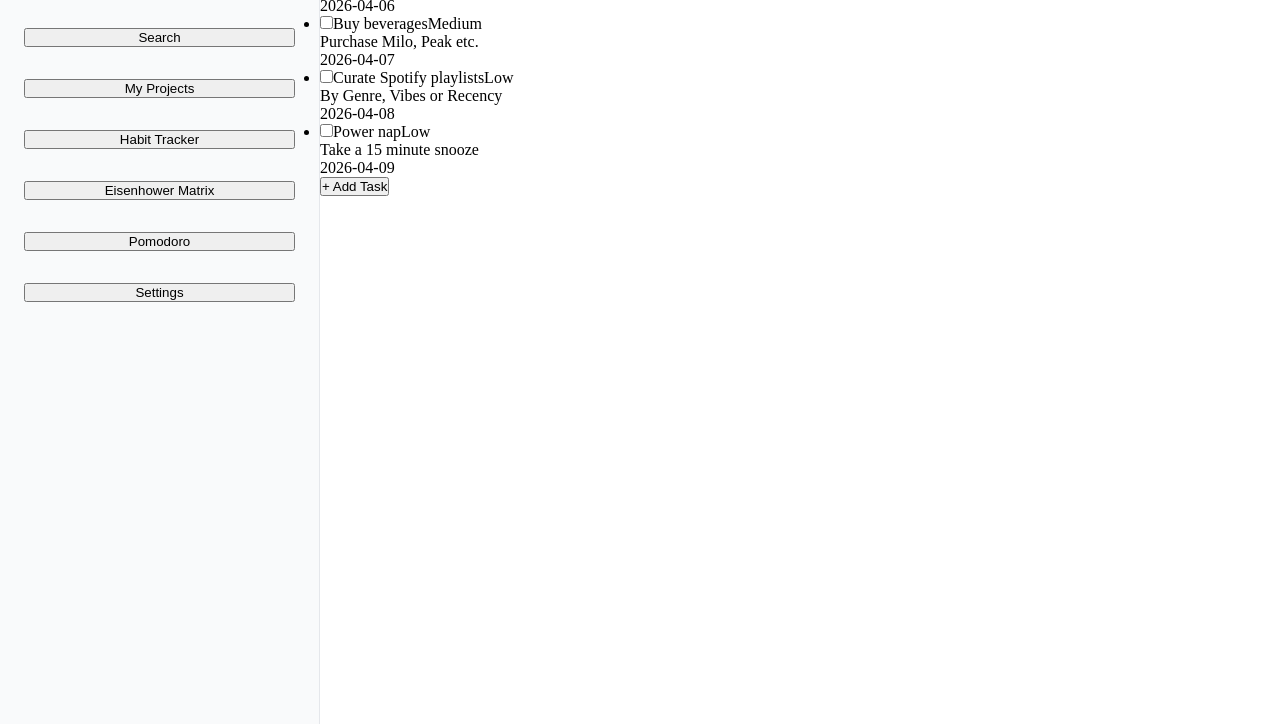
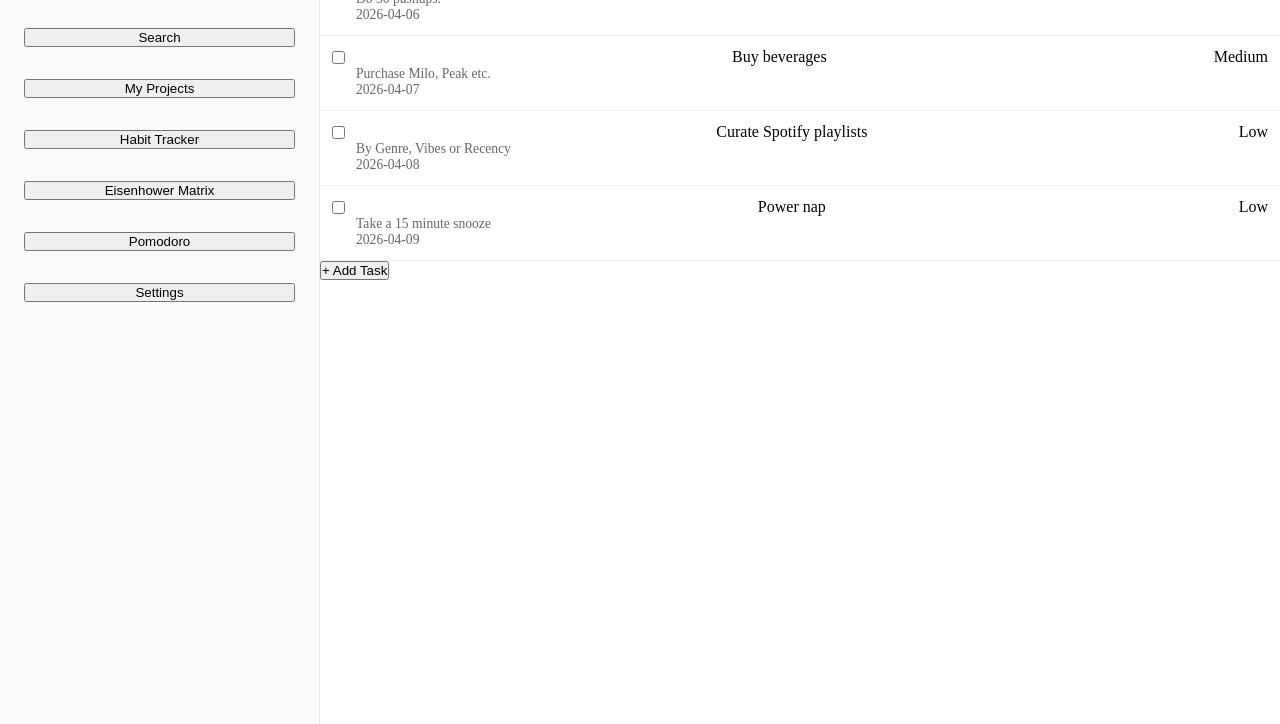
Before and after one commit to JayZeus999/Todo-List, a website built with webpack: page src/template.html in a window 1280 px wide. Shown: the part 76-800 px from the top of the page. Built offline with nearby package versions, Linux system fonts and the light colour scheme.

Commit message:
Add spacing & styling to list items

```diff
--- a/src/styles.css
+++ b/src/styles.css
@@ -111,3 +111,25 @@
     padding: 1.5rem;
     border-radius: 0.5rem;
 }
+
+.todo-item {
+    padding: 0.75rem;
+    border-bottom: 1px solid #eee;
+    list-style-type: none;
+}
+
+.todo-top {
+    display: flex;
+    justify-content: space-between;
+    align-items: center;
+}
+
+.todo-top span {
+    margin-left: 0.5rem;
+}
+
+.todo-bottom {
+    margin-left: 1.5rem;
+    font-size: 0.85rem;
+    color: #666;
+}
```
Also changed, not shown: src/default-page.js (+5 -6 lines).
